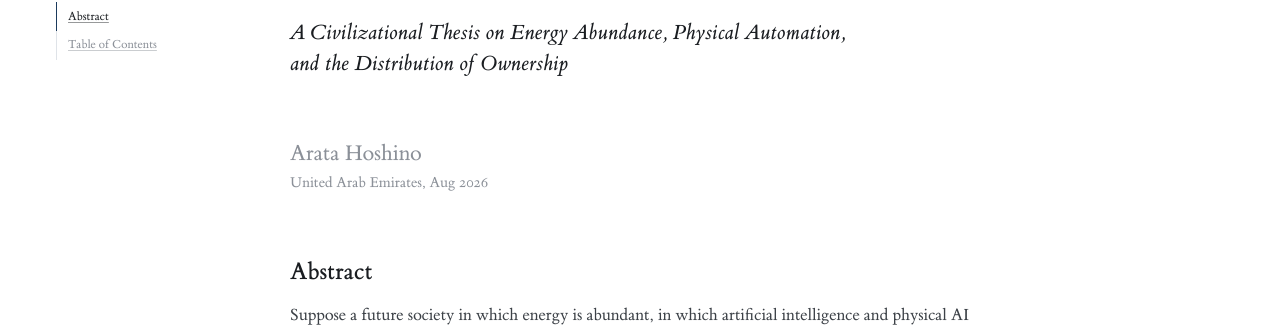
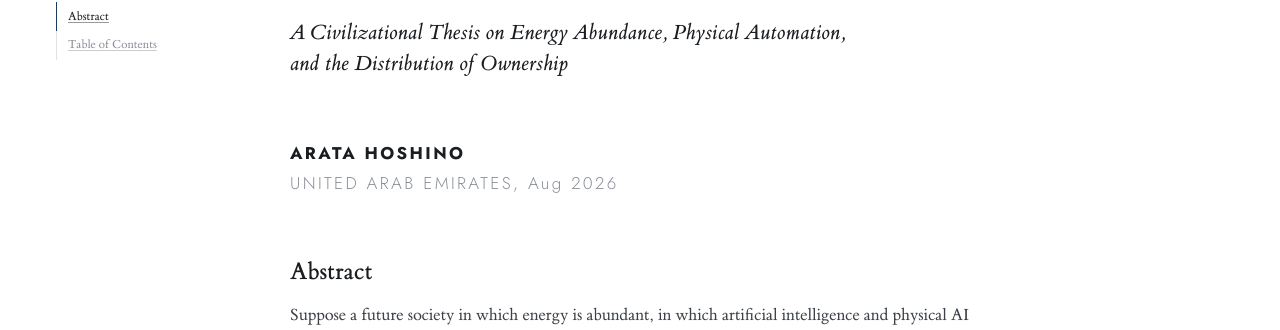
Before and after one commit to arata-hoshino/arata-hoshino.github.io, a Jekyll site: the page built from index.md, in a window 1280 px wide. Shown: the part 309-639 px from the top of the page. Built offline with Jekyll 4.4.1, drawn with Linux system fonts in a browser that asks for light colours.

Commit message:
Set the name and the place as an inscription
Jost joins the faces the page loads, and the two lines under the subtitle
take it at one size: the name in capitals, bold, back in ink; the place in
capitals, light, with the date left as it reads. Both are letterspaced —
the one place on the site that is, and deliberately.

Co-Authored-By: Claude Opus 5 <noreply@anthropic.com>

```diff
--- a/_layouts/default.html
+++ b/_layouts/default.html
@@ -8,7 +8,7 @@
     <title>{% if page.title and page.url != '/' %}{{ page.title }} · {% endif %}{{ site.title }}</title>
     <link rel="preconnect" href="https://fonts.googleapis.com">
     <link rel="preconnect" href="https://fonts.gstatic.com" crossorigin>
-    <link href="https://fonts.googleapis.com/css2?family=IBM+Plex+Mono:wght@400;500&display=swap" rel="stylesheet">
+    <link href="https://fonts.googleapis.com/css2?family=IBM+Plex+Mono:wght@400;500&family=Jost:wght@300;700&display=swap" rel="stylesheet">
     <link rel="icon" href="{{ '/assets/favicon.svg' | relative_url }}" type="image/svg+xml">
     <link rel="stylesheet" href="{{ '/assets/css/style.css' | relative_url }}?v={{ site.time | date: '%s' }}">
   </head>
--- a/assets/css/style.css
+++ b/assets/css/style.css
@@ -70,6 +70,7 @@
   --face: "ET Book", Palatino, "Palatino Linotype", Georgia,
           "Times New Roman", Times, serif;
   --mono: "IBM Plex Mono", "SFMono-Regular", Consolas, monospace;
+  --stamp: "Jost", "Futura", "Avenir Next", "Helvetica Neue", Arial, sans-serif;
 
   --body-size: 1.0625rem; /* 17px body copy; the rest scales off it in em */
   --measure: 43.75rem;    /* 700px — the column narrowed with the type */
@@ -512,17 +513,30 @@ main {
    annotated table of contents — number in the margin, title, then the
    chapter's own description, separated by space rather than by rules.  */
 
+/* The name and the line under it are set as an inscription: one face, one
+   size, and letterspaced. This is the single place on the site that takes
+   letterspacing, and it takes it deliberately. */
+.author-name,
+.author-role {
+  margin: 0;
+  font-family: var(--stamp);
+  font-size: 1em;
+  letter-spacing: 0.14em;
+}
+
 .author-name {
-  margin: 0;
-  /* the name and the line under it are set at one colour */
-  color: var(--muted);
-  font-size: 1.32em;
+  color: var(--ink);
+  font-weight: 700;
+  text-transform: uppercase;
 }
 
 .author-role {
-  margin: 0;
   color: var(--muted);
-  font-size: 0.88em;
+  font-weight: 300;
+}
+
+.stamp-place {
+  text-transform: uppercase;
 }
 
 /* name, place and date are one block: a fixed leading keeps the three
--- a/index.md
+++ b/index.md
@@ -5,7 +5,7 @@ heading: "The Far Side of the Constraint"
 subtitle: "A Civilizational Thesis on Energy Abundance, Physical Automation,<br>and the Distribution of Ownership"
 authors:
   - name: "Arata Hoshino"
-    role: "United Arab Emirates, Aug 2026"
+    role: "<span class=\"stamp-place\">United Arab Emirates</span>, Aug 2026"
 description: "A thesis on the one structural constraint behind stagnation, falling births, and artificial intelligence running into a wall of electricity — and on the civilization that lies on the far side of it."
 ---
 
```
